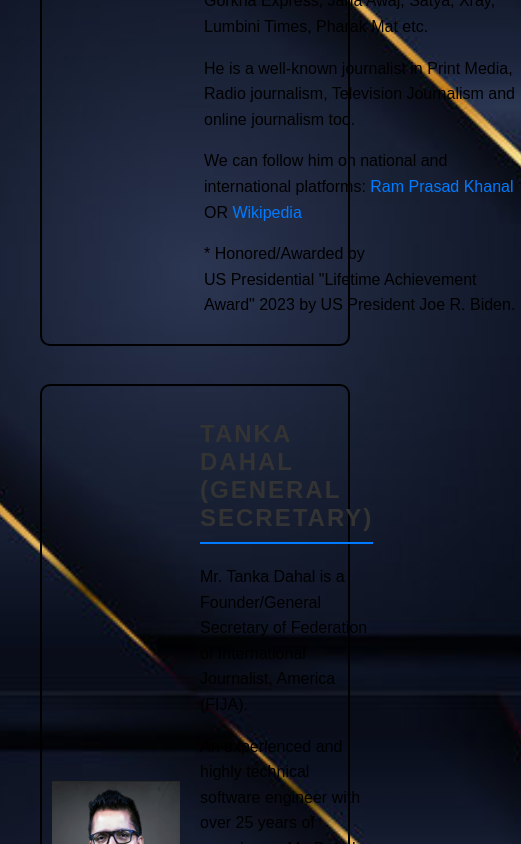
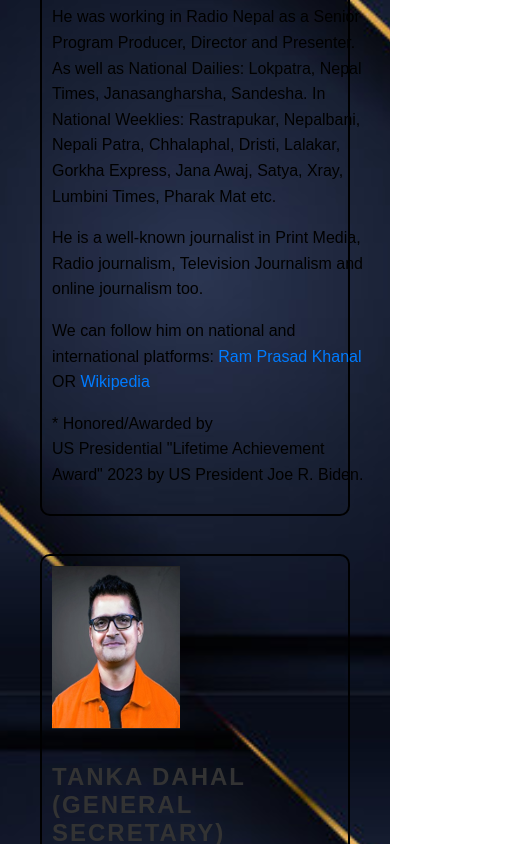
Before and after one commit to Fijahq/WebpageNew, a plain HTML site: page members.html in a window 390 px wide. Shown: the part 7747-8591 px from the top of the page, 521 px wide, since content can reach past the window. Drawn offline with Linux system fonts and the light colour scheme.

Commit message:
Add files via upload

```diff
--- a/styles.css
+++ b/styles.css
@@ -69,7 +69,7 @@ footer {
     box-sizing: border-box;
     margin-top: auto; /* Pushes the footer to the bottom */
 }
-
+/*
 .member {
     display: flex;
     align-items: center;
@@ -85,8 +85,8 @@ footer {
 }
 
 .member-details {
-    flex: 1; /* This will allow the details to take up the remaining space */
-}
+    flex: 1;
+}*/
 
 ul {
     list-style-type: disc;
@@ -173,3 +173,35 @@ h1 {
         margin: 5px 0;
     }
 }
+
+.member {
+    display: flex;
+    align-items: center;
+    border: 2px solid #000;
+    border-radius: 10px;
+    padding: 10px;
+    margin-bottom: 20px;
+    flex-direction: row; /* Default to row layout */
+}
+
+.member img {
+    margin-right: 20px;
+    max-width: 150px;
+}
+
+.member-details {
+    flex: 1; /* This will allow the details to take up the remaining space */
+}
+
+/* Media query for smaller screens */
+@media (max-width: 768px) {
+    .member {
+        flex-direction: column; /* Stack items vertically */
+        align-items: flex-start; /* Align items to the start */
+    }
+
+    .member img {
+        margin-right: 0; /* Remove right margin */
+        margin-bottom: 10px; /* Add bottom margin */
+    }
+}
```
Also changed, not shown: index.html (+18 -9 lines).
